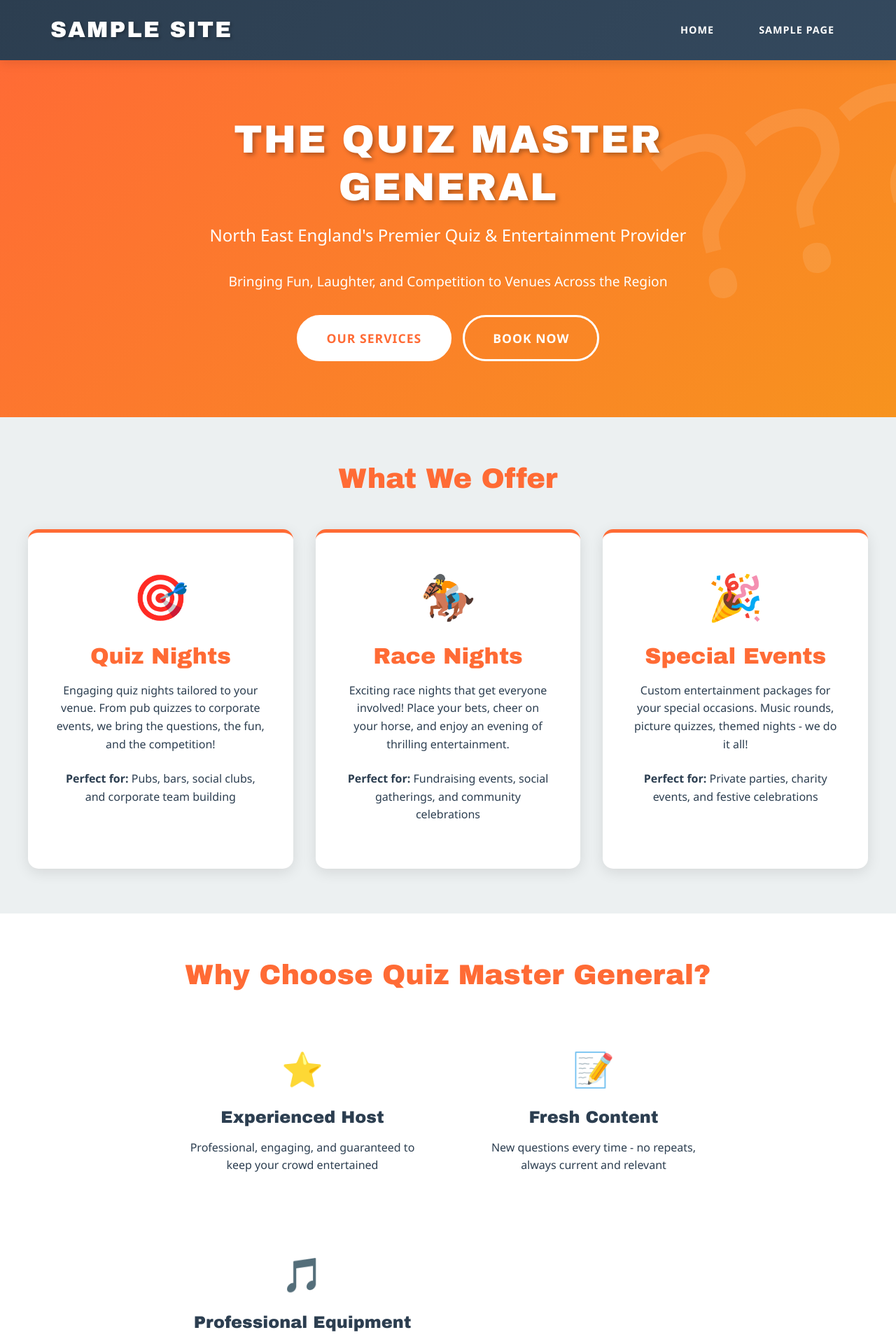
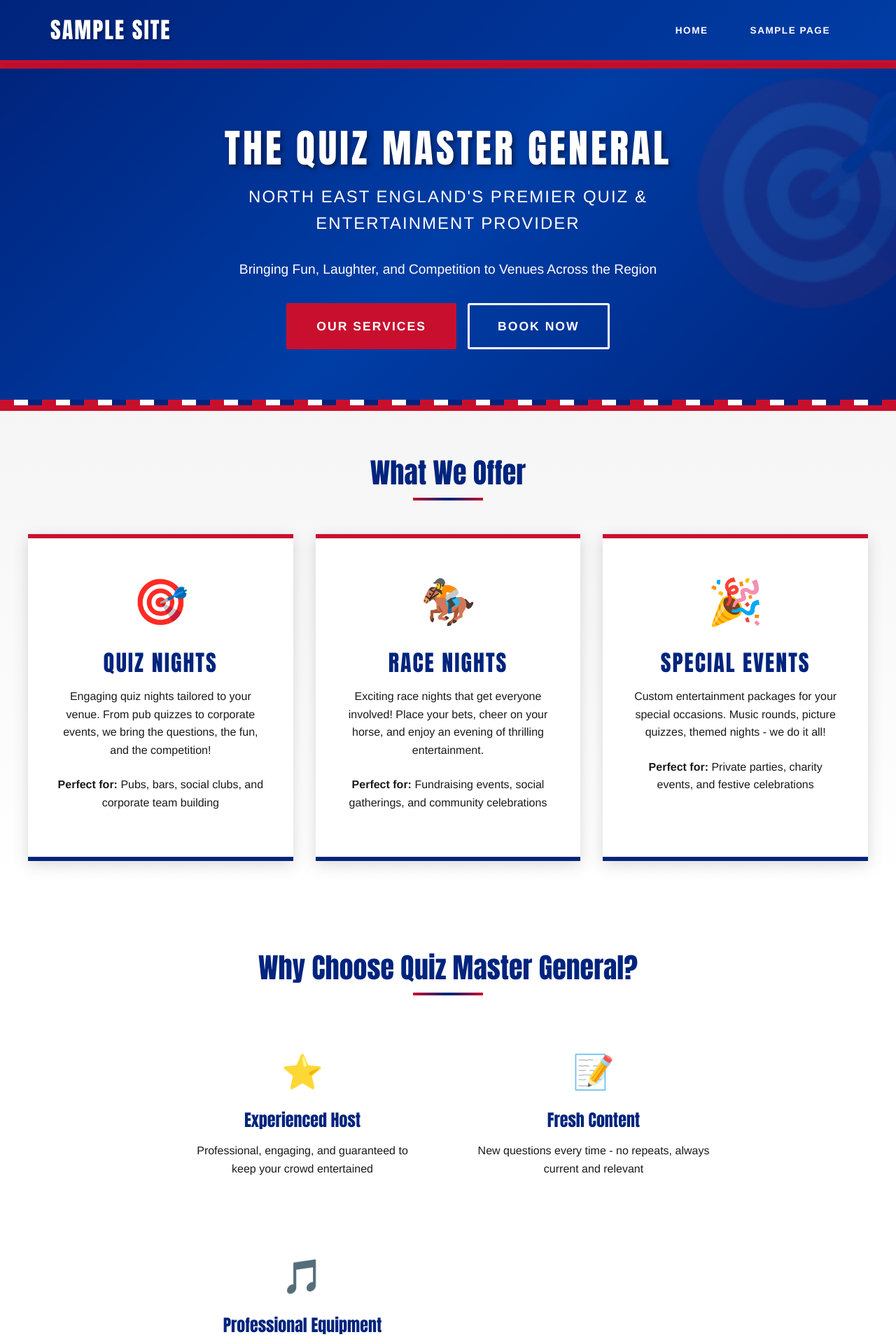
Before and after one commit to simonhayes51/avizo-new, a WordPress theme: template wordpress/wp-content/themes/quizmaster-general/front-page.php in a window 1280 px wide. Shown: the top 1920 px of the page at 70% size. Run offline with PHP 8.4 and a stand-in for WordPress, Linux system fonts and the light colour scheme; the site name, menu and one post (Sample post) are stand-ins, and other content is empty.

Commit message:
Transform Quiz Master General theme to Britpop/Mod aesthetic
Complete redesign of WordPress theme with British mod/indie styling:

Color Scheme Changes:
- Primary: Orange (#FF6B35) → Royal Blue (#003DA5)
- Secondary: Yellow (#F7931E) → British Red (#D32F2F)
- Added Union Jack colors: Mod Red (#C8102E) and Mod Blue (#00247D)

Design Updates:
- Header: Blue gradient background with red border accent
- Hero section: Blue-to-red gradients with Union Jack stripe patterns
- Service cards: Sharp mod-style corners, red/blue borders
- Testimonials: Blue backgrounds with red text accents
- Footer: Navy gradient with red top border
- Typography: Impact/Arial Black headings for bold British feel

New Features:
- High-contrast mod design with sharp geometry
- Union Jack-inspired repeating stripe patterns
- Glass-morphism effects on testimonial cards
- Bold uppercase typography with wide letter spacing

Documentation:
- Created BRITPOP-THEME-CHANGES.md with complete redesign guide
- Details color palette, design philosophy, and usage examples

```diff
--- a/wordpress/wp-content/themes/quizmaster-general/style.css
+++ b/wordpress/wp-content/themes/quizmaster-general/style.css
@@ -21,18 +21,20 @@ Tags: entertainment, events, quiz, responsive, custom-colors
 }
 
 :root {
-  /* Quiz Master General Brand Colors */
-  --primary-color: #FF6B35;      /* Vibrant Orange */
-  --secondary-color: #F7931E;    /* Golden Yellow */
-  --accent-color: #4ECDC4;       /* Teal */
-  --dark-bg: #2C3E50;            /* Dark Blue */
-  --light-bg: #ECF0F1;           /* Light Gray */
-  --text-dark: #2C3E50;
+  /* Quiz Master General Brand Colors - Britpop/Mod Theme */
+  --primary-color: #003DA5;      /* Royal Blue */
+  --secondary-color: #D32F2F;    /* British Red */
+  --accent-color: #4A90E2;       /* Light Blue */
+  --dark-bg: #001F3F;            /* Navy Blue */
+  --light-bg: #F5F5F5;           /* Off White */
+  --text-dark: #1a1a1a;
   --text-light: #ffffff;
   --success-color: #2ECC71;
-  --shadow: rgba(0, 0, 0, 0.1);
-  --font-main: 'Segoe UI', Tahoma, Geneva, Verdana, sans-serif;
-  --font-heading: 'Arial Black', 'Arial Bold', Gadget, sans-serif;
+  --mod-red: #C8102E;            /* Union Jack Red */
+  --mod-blue: #00247D;           /* Union Jack Blue */
+  --shadow: rgba(0, 0, 0, 0.15);
+  --font-main: 'Helvetica Neue', 'Arial', sans-serif;
+  --font-heading: 'Impact', 'Arial Black', sans-serif;
   --transition: all 0.3s ease;
 }
 
@@ -68,22 +70,23 @@ h1, h2, h3, h4, h5, h6 {
   font-weight: 900;
   line-height: 1.2;
   margin-bottom: 1rem;
-  color: var(--dark-bg);
+  color: var(--mod-blue);
 }
 
 h1 {
   font-size: 3rem;
   text-transform: uppercase;
-  letter-spacing: 2px;
+  letter-spacing: 3px;
 }
 
 h2 {
   font-size: 2.5rem;
-  color: var(--primary-color);
+  color: var(--mod-red);
 }
 
 h3 {
   font-size: 2rem;
+  color: var(--primary-color);
 }
 
 h4 {
@@ -98,12 +101,13 @@ p {
    HEADER & NAVIGATION
    ========================================== */
 .site-header {
-  background: linear-gradient(135deg, var(--dark-bg) 0%, #34495e 100%);
+  background: linear-gradient(135deg, var(--mod-blue) 0%, var(--primary-color) 100%);
   padding: 1.5rem 0;
   box-shadow: 0 4px 15px var(--shadow);
   position: sticky;
   top: 0;
   z-index: 1000;
+  border-bottom: 4px solid var(--mod-red);
 }
 
 .header-container {
@@ -154,60 +162,90 @@ p {
 .nav-menu {
   list-style: none;
   display: flex;
-  gap: 2rem;
+  gap: 1rem;
   align-items: center;
 }
 
 .nav-menu li a {
   color: var(--text-light);
-  font-weight: 600;
-  padding: 0.5rem 1rem;
-  border-radius: 5px;
+  font-weight: 700;
+  padding: 0.75rem 1.25rem;
+  border-radius: 3px;
   transition: var(--transition);
   text-transform: uppercase;
-  font-size: 0.9rem;
-  letter-spacing: 1px;
+  font-size: 0.85rem;
+  letter-spacing: 1.5px;
+  border: 2px solid transparent;
 }
 
 .nav-menu li a:hover,
 .nav-menu li.current-menu-item a {
-  background-color: var(--primary-color);
+  background-color: var(--mod-red);
   color: var(--text-light);
+  transform: translateY(-2px);
+  border-color: var(--text-light);
+  box-shadow: 0 4px 8px rgba(0,0,0,0.2);
 }
 
 /* Mobile Menu Toggle */
 .menu-toggle {
   display: none;
-  background: var(--primary-color);
+  background: var(--mod-red);
   color: white;
-  border: none;
+  border: 2px solid white;
   padding: 0.75rem 1.5rem;
-  border-radius: 5px;
+  border-radius: 3px;
   cursor: pointer;
   font-weight: bold;
   font-size: 1rem;
+  text-transform: uppercase;
+}
+
+.menu-toggle:hover {
+  background: var(--text-light);
+  color: var(--mod-red);
 }
 
 /* ==========================================
    HERO SECTION
    ========================================== */
 .hero-section {
-  background: linear-gradient(135deg, var(--primary-color) 0%, var(--secondary-color) 100%);
+  background: linear-gradient(135deg, var(--mod-blue) 0%, var(--primary-color) 50%, var(--mod-blue) 100%);
   color: var(--text-light);
   padding: 5rem 2rem;
   text-align: center;
   position: relative;
   overflow: hidden;
+  border-top: 8px solid var(--mod-red);
+  border-bottom: 8px solid var(--mod-red);
 }
 
 .hero-section::before {
-  content: '???';
+  content: '🎯';
   position: absolute;
   font-size: 20rem;
-  opacity: 0.1;
+  opacity: 0.08;
   top: -5rem;
   right: -5rem;
   transform: rotate(-15deg);
+}
+
+.hero-section::after {
+  content: '';
+  position: absolute;
+  bottom: 0;
+  left: 0;
+  right: 0;
+  height: 8px;
+  background: repeating-linear-gradient(
+    90deg,
+    var(--mod-red) 0px,
+    var(--mod-red) 20px,
+    var(--text-light) 20px,
+    var(--text-light) 40px,
+    var(--mod-blue) 40px,
+    var(--mod-blue) 60px
+  );
 }
 
 .hero-content {
@@ -221,13 +259,16 @@ p {
   color: var(--text-light);
   font-size: 3.5rem;
   margin-bottom: 1rem;
-  text-shadow: 3px 3px 6px rgba(0,0,0,0.3);
+  text-shadow: 3px 3px 6px rgba(0,0,0,0.5);
+  letter-spacing: 4px;
 }
 
 .hero-subtitle {
   font-size: 1.5rem;
   margin-bottom: 2rem;
   font-weight: normal;
+  text-transform: uppercase;
+  letter-spacing: 2px;
 }
 
 .cta-buttons {
@@ -241,28 +282,28 @@ p {
 .btn {
   display: inline-block;
   padding: 1rem 2.5rem;
-  border-radius: 50px;
+  border-radius: 3px;
   font-weight: bold;
   font-size: 1.1rem;
   text-transform: uppercase;
-  letter-spacing: 1px;
+  letter-spacing: 2px;
   transition: var(--transition);
   border: 3px solid transparent;
   cursor: pointer;
 }
 
 .btn-primary {
-  background-color: var(--text-light);
-  color: var(--primary-color);
-  border-color: var(--text-light);
+  background-color: var(--mod-red);
+  color: var(--text-light);
+  border-color: var(--mod-red);
 }
 
 .btn-primary:hover {
-  background-color: transparent;
-  color: var(--text-light);
+  background-color: var(--text-light);
+  color: var(--mod-red);
   border-color: var(--text-light);
-  transform: translateY(-3px);
-  box-shadow: 0 10px 25px rgba(0,0,0,0.2);
+  transform: translateY(-3px) scale(1.05);
+  box-shadow: 0 10px 25px rgba(200, 16, 46, 0.4);
 }
 
 .btn-secondary {
@@ -296,7 +337,7 @@ p {
    ========================================== */
 .services-section {
   padding: 4rem 2rem;
-  background-color: var(--light-bg);
+  background: linear-gradient(180deg, var(--light-bg) 0%, #ffffff 100%);
 }
 
 .services-container {
@@ -307,6 +348,20 @@ p {
 .section-title {
   text-align: center;
   margin-bottom: 3rem;
+  color: var(--mod-blue);
+  position: relative;
+  padding-bottom: 1rem;
+}
+
+.section-title::after {
+  content: '';
+  position: absolute;
+  bottom: 0;
+  left: 50%;
+  transform: translateX(-50%);
+  width: 100px;
+  height: 4px;
+  background: linear-gradient(90deg, var(--mod-red) 0%, var(--mod-blue) 50%, var(--mod-red) 100%);
 }
 
 .services-grid {
@@ -318,16 +373,34 @@ p {
 .service-card {
   background: white;
   padding: 2.5rem;
-  border-radius: 15px;
+  border-radius: 0;
   box-shadow: 0 5px 20px var(--shadow);
   transition: var(--transition);
   text-align: center;
-  border-top: 5px solid var(--primary-color);
+  border-top: 6px solid var(--mod-red);
+  border-bottom: 6px solid var(--mod-blue);
+  position: relative;
+}
+
+.service-card::before {
+  content: '';
+  position: absolute;
+  top: 0;
+  left: 0;
+  right: 0;
+  height: 6px;
+  background: linear-gradient(90deg, var(--mod-red) 0%, var(--mod-blue) 100%);
+  opacity: 0;
+  transition: var(--transition);
 }
 
 .service-card:hover {
   transform: translateY(-10px);
-  box-shadow: 0 15px 40px rgba(0,0,0,0.15);
+  box-shadow: 0 15px 40px rgba(0, 36, 125, 0.25);
+}
+
+.service-card:hover::before {
+  opacity: 1;
 }
 
 .service-icon {
@@ -336,8 +409,10 @@ p {
 }
 
 .service-card h3 {
-  color: var(--primary-color);
+  color: var(--mod-blue);
   margin-bottom: 1rem;
+  text-transform: uppercase;
+  letter-spacing: 2px;
 }
 
 /* ==========================================
@@ -444,26 +537,55 @@ p {
 }
 
 .footer-section h3 {
-  color: var(--secondary-color);
+  color: var(--mod-red);
   margin-bottom: 1rem;
   font-size: 1.3rem;
+  text-transform: uppercase;
+  letter-spacing: 2px;
 }
 
 .footer-section p,
 .footer-section a {
-  color: rgba(255,255,255,0.8);
+  color: rgba(255,255,255,0.9);
   line-height: 1.8;
 }
 
 .footer-section a:hover {
-  color: var(--accent-color);
+  color: var(--mod-red);
 }
 
 .footer-bottom {
   text-align: center;
   padding-top: 2rem;
-  border-top: 1px solid rgba(255,255,255,0.1);
-  color: rgba(255,255,255,0.6);
+  border-top: 2px solid var(--mod-red);
+  color: rgba(255,255,255,0.7);
+}
+
+/* ==========================================
+   MOD TARGET ACCENTS
+   ========================================== */
+.mod-target {
+  position: relative;
+}
+
+.mod-target::before {
+  content: '';
+  position: absolute;
+  width: 60px;
+  height: 60px;
+  border-radius: 50%;
+  background:
+    radial-gradient(circle,
+      var(--mod-red) 0%,
+      var(--mod-red) 20%,
+      var(--text-light) 20%,
+      var(--text-light) 40%,
+      var(--mod-blue) 40%,
+      var(--mod-blue) 100%
+    );
+  top: -30px;
+  right: -30px;
+  opacity: 0.3;
 }
 
 /* ==========================================
```
Also changed, not shown: other parts of wordpress/wp-content/themes/quizmaster-general/style.css (+48 -18 lines), wordpress/BRITPOP-THEME-CHANGES.md (added, +222 -0 lines).
